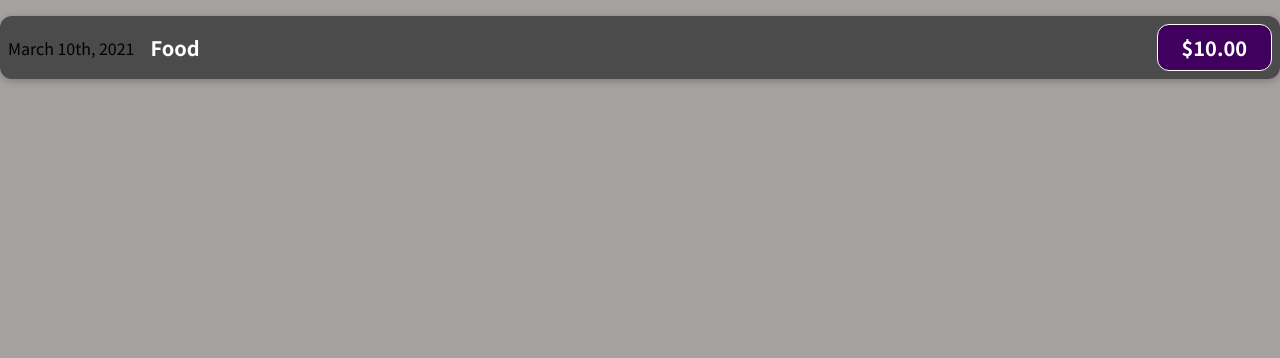
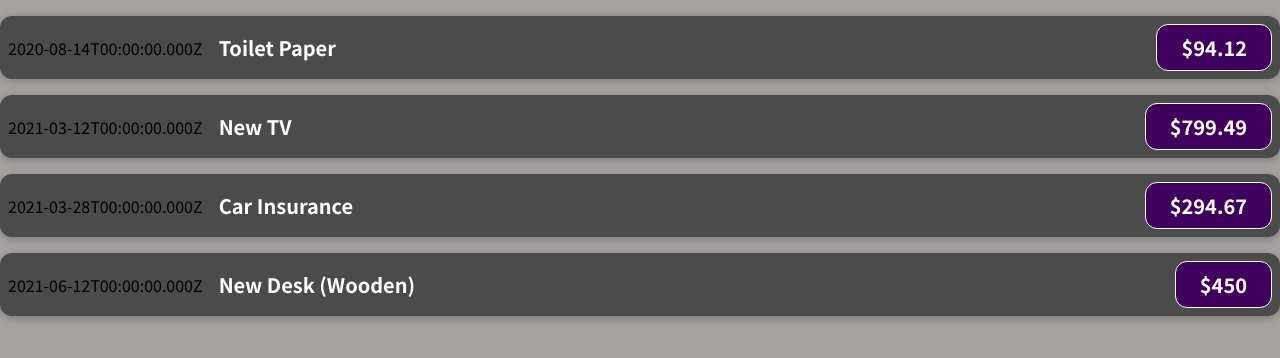
Before and after one commit to saltnlight/Expense-Tracker, a JavaScript app: page / in a window 1280 px wide. Shown: the top 358 px of the page. Built offline with nearby package versions, Linux system fonts and the light colour scheme.

Commit message:
add props to ExpenseItem component

```diff
--- a/src/App.js
+++ b/src/App.js
@@ -1,9 +1,40 @@
 import ExpenseItem from "./components/ExpenseItem";
 
 function App() {
+  const expenses = [
+    {id: 'e1', title: 'Toilet Paper', amount: 94.12, date: new Date(2020, 7, 14),}
+    ,
+    {id: 'e2', title: 'New TV', amount: 799.49, date: new Date(2021, 2, 12) }
+    ,
+    {id: 'e3', title: 'Car Insurance', amount: 294.67, date: new Date(2021, 2, 28),}
+    ,
+    {id: 'e4',title: 'New Desk (Wooden)', amount: 450, date: new Date(2021, 5, 12),}
+    ,
+  ];
+
   return (
     <div>
-      <ExpenseItem></ExpenseItem>
+      <ExpenseItem
+        title={expenses[0].title}
+        amount={expenses[0].amount}
+        date={expenses[0].date}
+      ></ExpenseItem>
+      <ExpenseItem
+        title={expenses[1].title}
+        amount={expenses[1].amount}
+        date={expenses[1].date}
+      ></ExpenseItem>
+      <ExpenseItem
+        title={expenses[2].title}
+        amount={expenses[2].amount}
+        date={expenses[2].date}
+      ></ExpenseItem>
+      <ExpenseItem
+        title={expenses[3].title}
+        amount={expenses[3].amount}
+        date={expenses[3].date}
+      ></ExpenseItem>
+
     </div>
   );
 }
--- a/src/components/ExpenseItem.js
+++ b/src/components/ExpenseItem.js
@@ -1,12 +1,16 @@
 import './ExpenseItem.css'
 
-function ExpenseItem() {
+function ExpenseItem(props) {
+    // const eDate = new Date(2021, 2, 28);
+    // const eTitle = 'Food';
+    // const eAmount = 10.40;
+
     return (
         <div className='expense-item'>
-            <div>March 10th, 2021</div>
+            <div>{props.date.toISOString()}</div>
             <div className='expense-item__description'>
-                <h3>Food</h3>
-                <div className='expense-item__price'>$10.00</div>
+                <h3>{props.title}</h3>
+                <div className='expense-item__price'>${props.amount}</div>
             </div>
         </div>
     )
```
